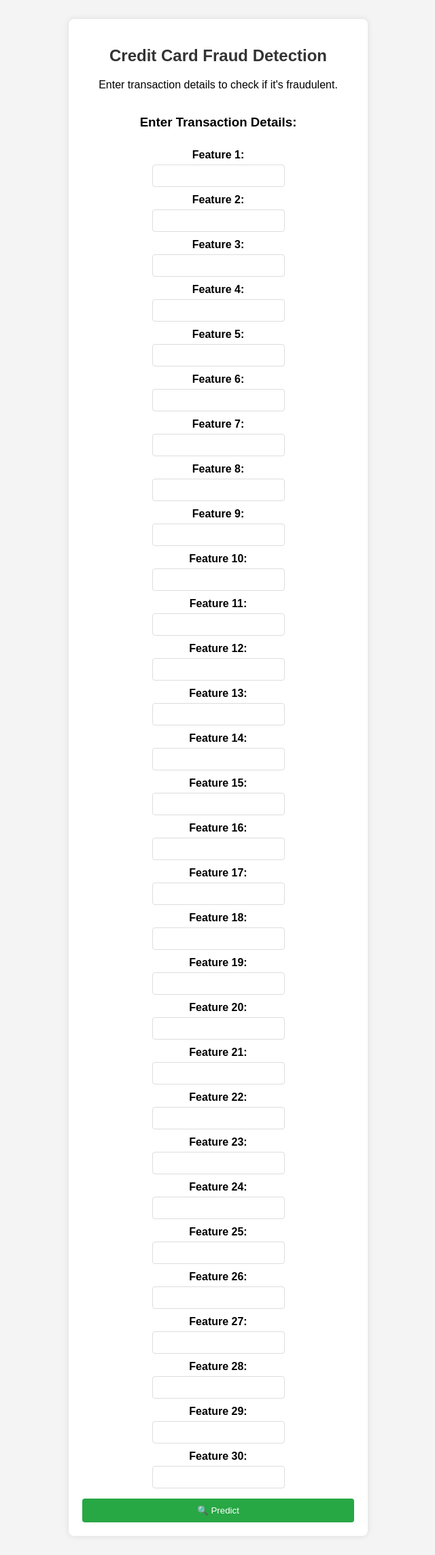
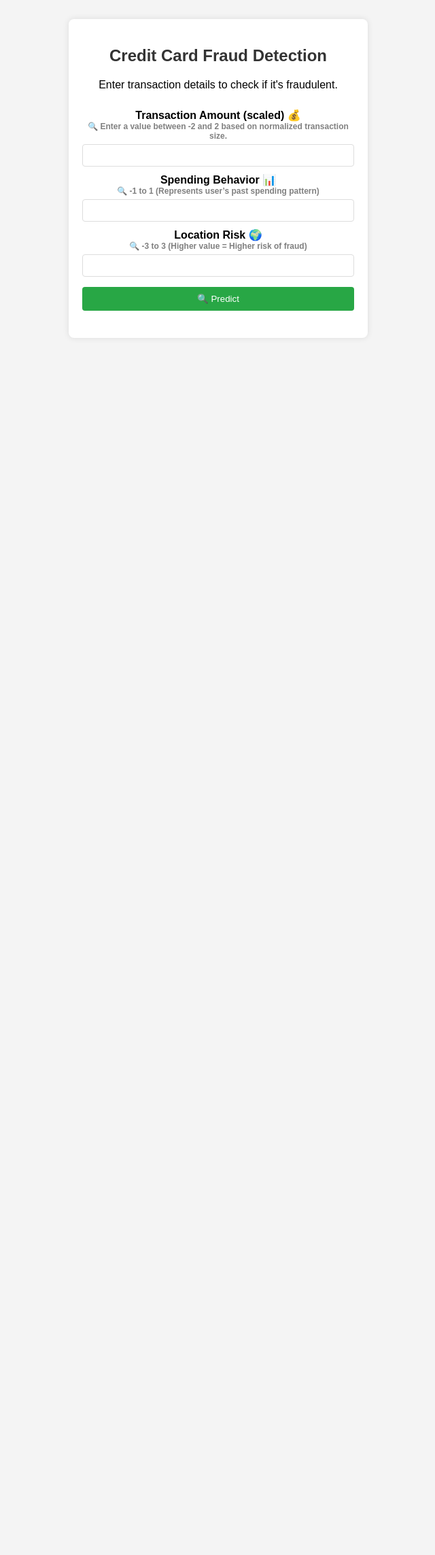
Before and after one commit to nishtha01103/Credit-Card-Fraud-Detection, a Flask app: page / in a window 1280 px wide. Shown: the whole page at 68% size, without its empty margins (319-959 px from the left). After the commit the page ends 457 px from the top, so only its background shows below. Run offline with Flask 3, Linux system fonts and the light colour scheme.

Commit message:
Improved UI with tooltips & descriptions

```diff
--- a/templates/index.html
+++ b/templates/index.html
@@ -12,47 +12,59 @@
         <p>Enter transaction details to check if it's fraudulent.</p>
 
         <form id="fraudForm">
-    <h3>Enter Transaction Details:</h3>
-    <div id="featuresContainer"></div> <!-- Dynamic inputs added here -->
+            <label for="feature1">
+                Transaction Amount (scaled) 💰
+                <span class="tooltip">🔍 Enter a value between -2 and 2 based on normalized transaction size.</span>
+            </label>
+            <input type="number" id="feature1" step="any" required>
+
+            <label for="feature2">
+                Spending Behavior 📊
+                <span class="tooltip">🔍 -1 to 1 (Represents user’s past spending pattern)</span>
+            </label>
+            <input type="number" id="feature2" step="any" required>
+
+            <label for="feature3">
+                Location Risk 🌍
+                <span class="tooltip">🔍 -3 to 3 (Higher value = Higher risk of fraud)</span>
+            </label>
+            <input type="number" id="feature3" step="any" required>
+
             <button type="submit">🔍 Predict</button>
-       </form></div>
+        </form>
+
+        <h3 id="result"></h3>
+    </div>
 
 <script>
 document.addEventListener("DOMContentLoaded", function () {
-    const container = document.getElementById("featuresContainer");
+    document.getElementById("fraudForm").addEventListener("submit", function (event) {
+        event.preventDefault(); // Prevent page reload
 
-    // Generate 30 input fields dynamically
-    for (let i = 0; i < 30; i++) {
-        let label = document.createElement("label");
-        label.innerText = `Feature ${i + 1}:`;
+        let formData = {
+            features: [
+                parseFloat(document.getElementById("feature1").value),
+                parseFloat(document.getElementById("feature2").value),
+                parseFloat(document.getElementById("feature3").value)
+            ]
+        };
 
-        let input = document.createElement("input");
-        input.type = "number";
-        input.id = `feature${i}`;
-        input.step = "any";
-        input.required = true;
-
-        container.appendChild(label);
-        container.appendChild(input);
-        container.appendChild(document.createElement("br"));
-    }
-
-    document.getElementById("fraudForm").addEventListener("submit", function (event) {
-        event.preventDefault();
-
-        let features = [];
-        for (let i = 0; i < 30; i++) {
-            features.push(parseFloat(document.getElementById(`feature${i}`).value));
-        }
+        console.log("Sending Data:", formData);  // ✅ Log what is being sent
 
         fetch("https://credit-card-fraud-detection-uzze.onrender.com/predict", {
             method: "POST",
             headers: { "Content-Type": "application/json" },
-            body: JSON.stringify({ features: features })
+            body: JSON.stringify(formData)
         })
-        .then(response => response.json())
+        .then(response => {
+            console.log("Raw Response:", response);  // ✅ Log raw response
+            return response.json();
+        })
         .then(data => {
+            console.log("API Response:", data);  // ✅ Log API response
+
             let predictionText = "Unknown";
+            if (data && "fraud_prediction" in data) {
                 if (data.fraud_prediction === 1) {
                     predictionText = "🚨 Fraudulent Transaction Detected! 🚨";
                     document.getElementById("result").style.color = "red";
@@ -60,6 +72,10 @@ document.addEventListener("DOMContentLoaded", function () {
                     predictionText = "✅ Transaction is Valid ✅";
                     document.getElementById("result").style.color = "green";
                 }
+            } else {
+                console.error("API Response does not contain 'fraud_prediction'", data);
+            }
+
             document.getElementById("result").innerText = predictionText;
         })
         .catch(error => {
```
Lines whose indentation alone changed are shown as unchanged.
